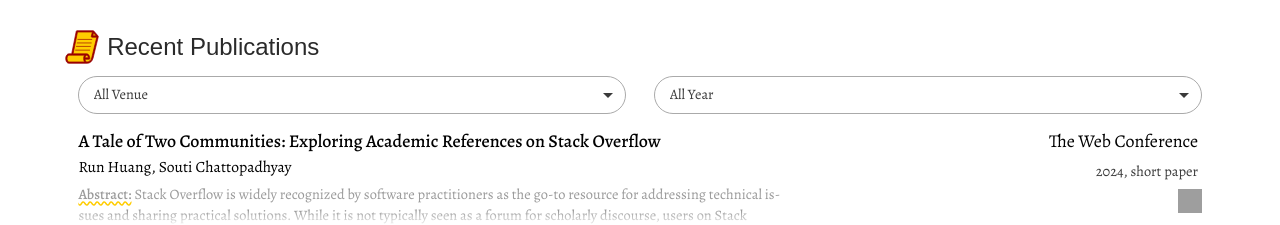
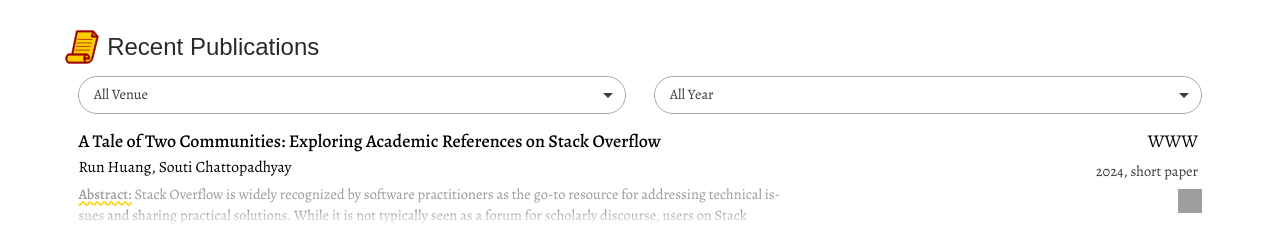
Before and after one commit to aceatusc/aceatusc.github.io, a Next.js app: page / in a window 1280 px wide. Shown: the part 2240-2465 px from the top of the page. Built offline with nearby package versions, Linux system fonts and the light colour scheme; grey boxes are pictures that could not be loaded; a web font is replaced by a local one.

Commit message:
update pubs

```diff
--- a/app/Data/pubs.json
+++ b/app/Data/pubs.json
@@ -1,7 +1,7 @@
 [
     {
         "venue": {
-            "name": "The Web Conference",
+            "name": "WWW",
             "track": "short paper"
         },
         "author": [
--- a/app/Section/publications.tsx
+++ b/app/Section/publications.tsx
@@ -26,7 +26,7 @@ const pub_venues = [
   "CHI",
   "ESEC/FSE",
   "CSCW",
-  "The Web Conference",
+  "WWW",
   "VL/HCC",
   "IJCAI",
 ];
```
